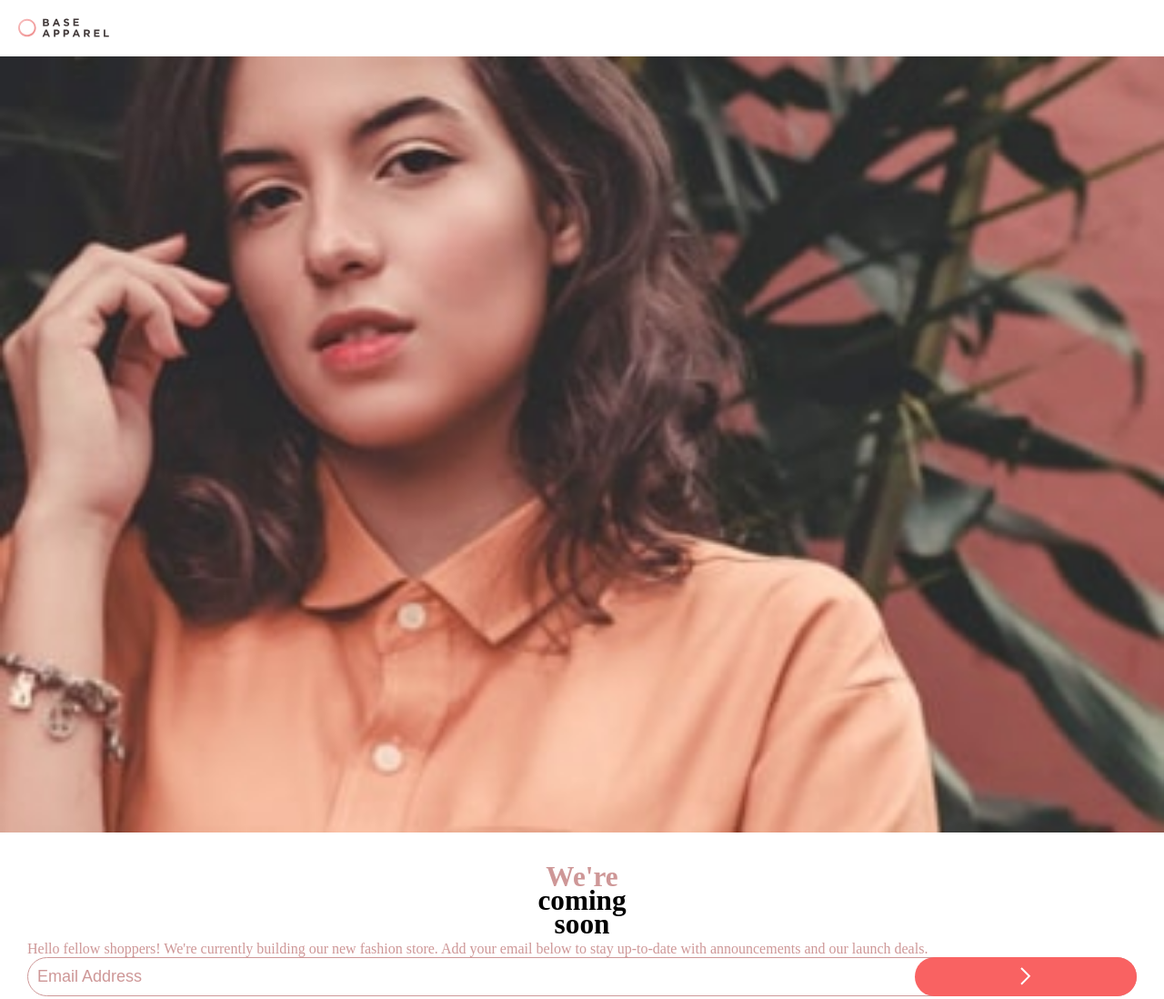
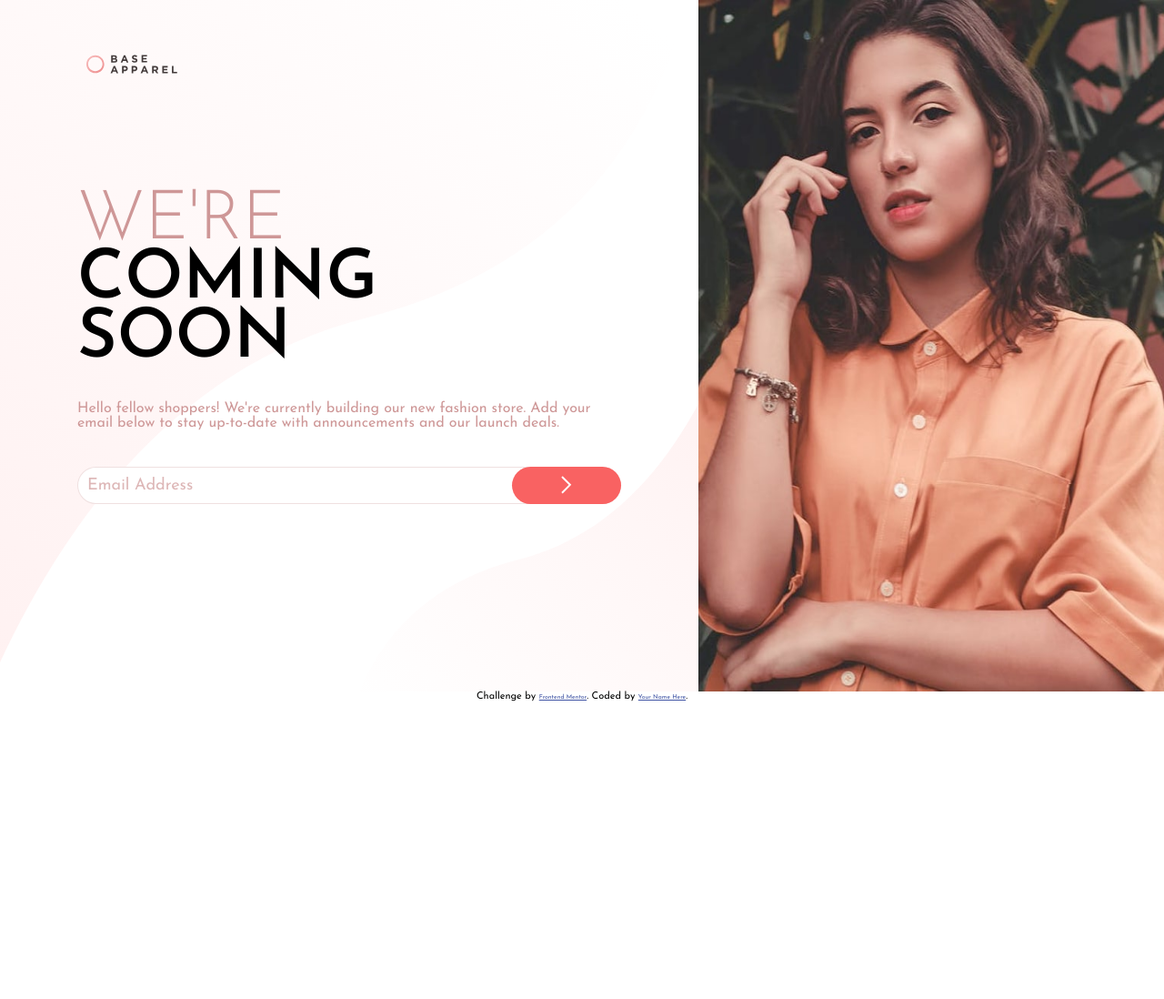
Before and after one commit to Fellype-Kaua/Front-end-Mentor_base-apparel-coming-soon-master, a plain HTML site: page index.html in a window 1280 px wide. Shown: the top 1098 px of the page at 91% size. After the commit the page ends 800 px from the top, so only its background shows below. Drawn offline with Linux system fonts and the light colour scheme.

Commit message:
Commit Feat
Versão web (1024px);
Alterações na estrutura do html;
Alterações ainda estão em teste, provavelmente logo serão refatoradas.

```diff
--- a/index.html
+++ b/index.html
@@ -28,15 +28,21 @@
     </style>
   </head>
   <body>
-    <header>
-      <img src="./src/images/logo.svg" alt="Logo Base Apparel" id="logo" />
+    <header id="header-mobile">
+      <img src="./src/images/logo.svg" alt="Logo Base Apparel" class="logo" />
     </header>
     <main>
-      <img src="./src/images/hero-mobile.jpg" alt="Model" id="img" />
+      <img src="./src/images/hero-mobile.jpg" alt="Model" id="img-mobile" />
+
       <section class="text-container">
-        <h1 id="title"><span class="weAre">We're</span>
+        <header id="header-desktop">
+          <img src="./src/images/logo.svg" alt="Logo Base Apparel" class="logo" />
+        </header>
+        <h1 id="title">
+          <span class="weAre">We're</span>
           <span>coming</span>
-          <span>soon</span>  </h1>
+          <span>soon</span>
+        </h1>
         <p id="text">
           Hello fellow shoppers! We're currently building our new fashion store.
           Add your email below to stay up-to-date with announcements and our
@@ -49,6 +55,7 @@
           </button>
         </div>
       </section>
+      <img src="./src/images/hero-desktop.jpg" alt="Model" id="img-desktop" />
     </main>
 
     <footer>
--- a/src/style/style.scss
+++ b/src/style/style.scss
@@ -1,41 +1,60 @@
+@import url('https://fonts.googleapis.com/css2?family=Josefin+Sans:wght@300;400;600&display=swap');
+
 * {
     font-size: 62.5%;
     margin: 0;
     padding: 0;
     box-sizing: border-box;
+    font-family: 'Josefin Sans', sans-serif;
 }
 
 body {
-    header {
+    #header-mobile {
         padding: 2rem;
-        #logo {
+        .logo {
             width: 10rem;
         }
     }
+    #header-desktop{
+        display: none;
+        .logo {
+            width: 10rem;
+        }
+    }
+
     main {
-        #img {
+        #img-mobile {
             width: 100%;
         }
+        #img-desktop{
+            display: none;
+        }
         .text-container {
-            padding: 3rem;
+            padding: 4rem;
             display: flex;
             flex-direction: column;
+            gap: 3vh;
+
+
             #title {
                 font-size: 5rem;
                 text-align: center;
                 display: flex;
                 flex-direction: column;
-                margin-bottom: 1rem;
+                font-size: 10rem;
                 span.weAre {
                     color: hsl(0, 36%, 70%);
+                    font-weight: 300;
                 }
                 span{
                     margin-bottom: -1rem;
+                    font-weight: 600;
                 }
             }
             #text {
                 font-size: 1.6rem;
                 color: hsl(0, 36%, 70%);
+                text-align: center;
             }
 
             .email-input-container {
@@ -46,7 +65,7 @@ body {
                 input[type="email"] {
                 font-size: 1.8rem;
                 border-radius: 10rem;
-                border: solid 1px hsl(0, 36%, 70%);
+                border: solid 1px rgba(206, 151, 151, 0.3);
                 color: hsl(0, 36%, 70%);
 
                 width: 100%;
@@ -54,7 +73,7 @@ body {
                 }
 
                 input[type="email"]::placeholder{
-                    color: hsl(0, 36%, 70%);
+                    color: rgba(206, 151, 151, 0.7);
                 }
 
                 #sendEmailButton {
@@ -65,8 +84,62 @@ body {
                 background-color: hsl(0, 93%, 68%);
                 position: absolute;
                 right: 0;
+                transition: background-color 0.3s ease;
+                cursor: pointer;
+                }
+                #sendEmailButton:hover {
+                background-color: hsl(0, 36%, 70%);
                 }
             }
         }
     }
 }
+
+
+@media screen and (min-width: 1024px) {
+    body{
+
+        #header-mobile{
+            display: none;
+        }
+
+        main{
+            display: flex;
+            height: 95dvh;
+            #img-mobile{
+                display: none;
+           }
+           #img-desktop{
+            width: 40%;
+            display: block;
+
+           }
+           .text-container{
+            background-image: url("../images/bg-pattern-desktop.svg");
+            background-position: top;
+
+            justify-content: center;
+            gap: 4rem;
+            padding: 8.5rem;
+
+
+            #header-desktop{
+                display: block;
+                padding: 1rem;
+                position: absolute;
+                top: 5rem;
+            }
+
+            #title{
+                text-align: left;
+                font-size: 12rem;
+                text-transform: uppercase;
+            }
+            #text{
+                text-align: left;
+            }
+           }
+        }
+    }
+
+}
```
Also changed, not shown: src/style/style.css, 1 other file.
